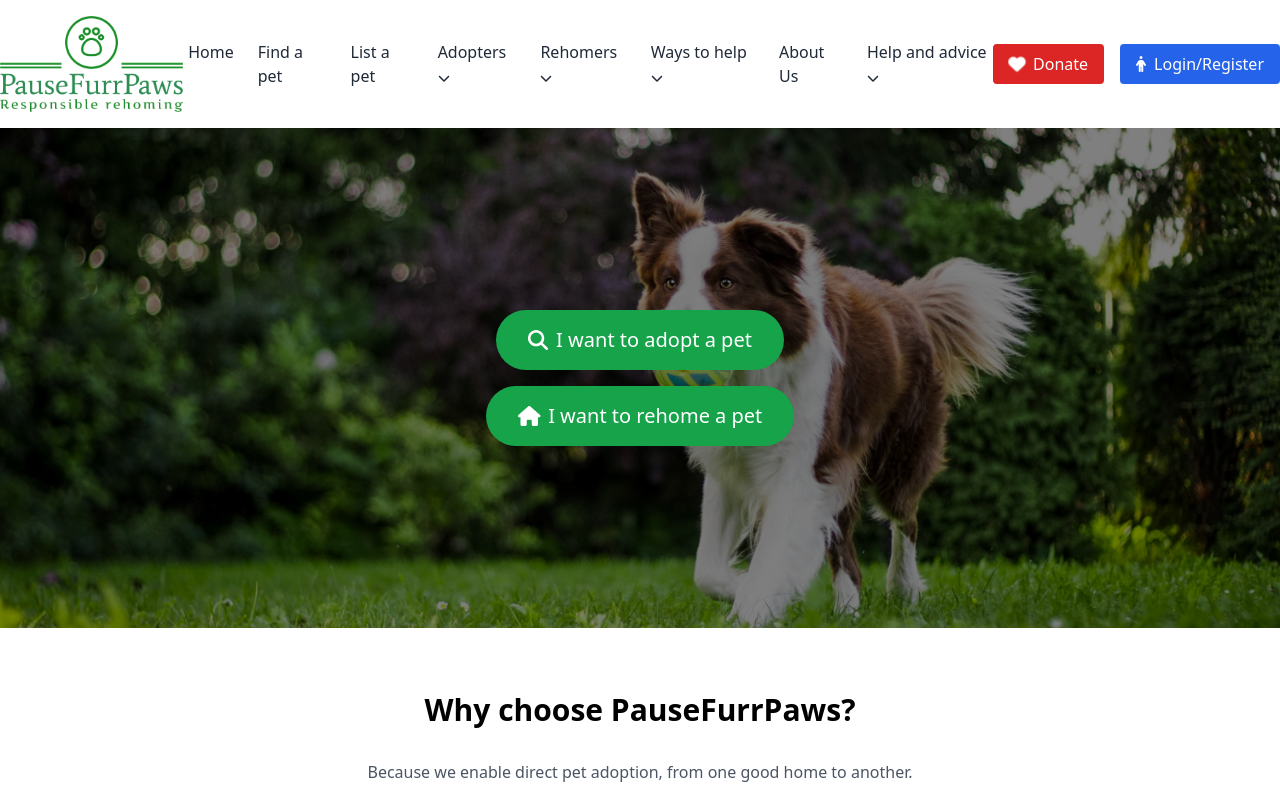
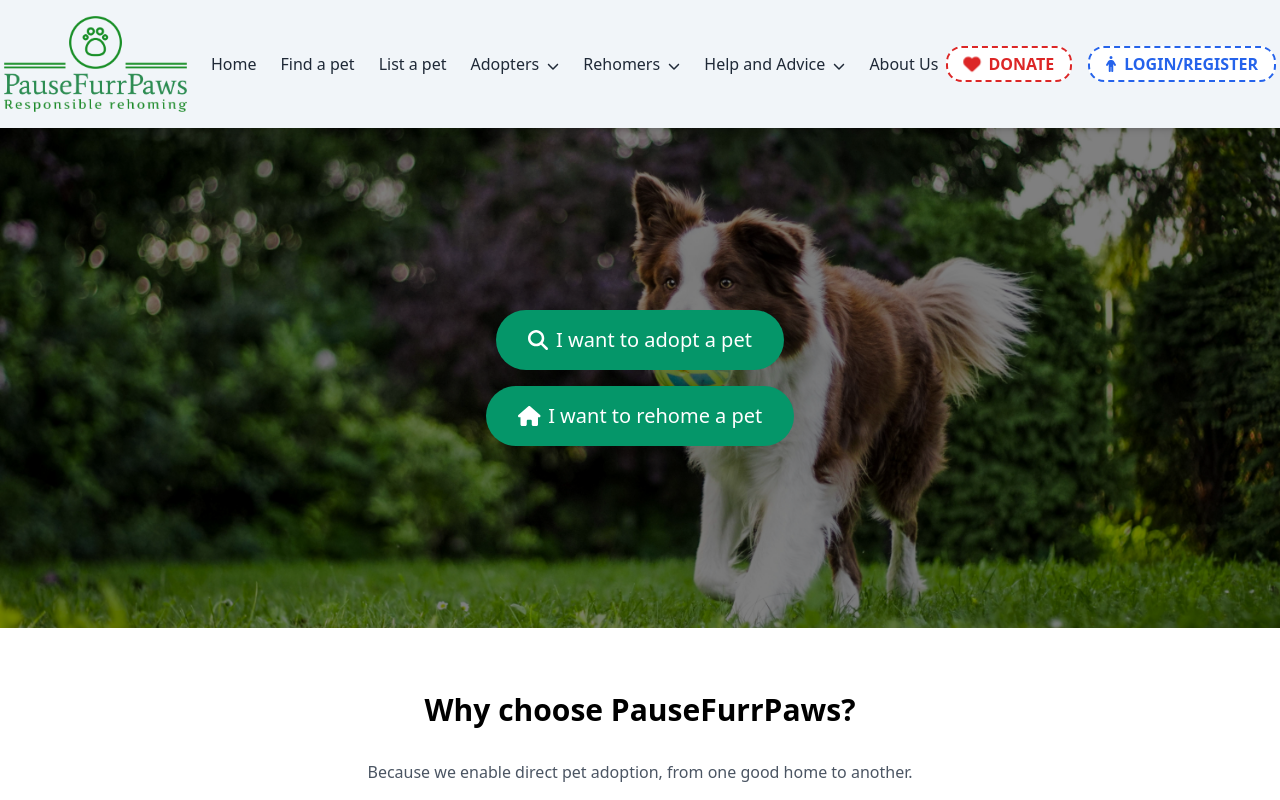
Before and after one commit to likhel/MyFirstApp, a React (Vite) app: page / in a window 1280 px wide. Shown: the top 800 px of the page. Built offline with nearby package versions, Linux system fonts and the light colour scheme.

Commit message:
dropdown,nav,main design

```diff
--- a/package.json
+++ b/package.json
@@ -8,7 +8,6 @@
     "build": "vite build",
     "lint": "eslint .",
     "preview": "vite preview"
-
   },
   "dependencies": {
     "@fortawesome/fontawesome-svg-core": "^6.6.0",
@@ -16,8 +15,10 @@
     "@fortawesome/free-regular-svg-icons": "^6.6.0",
     "@fortawesome/free-solid-svg-icons": "^6.6.0",
     "@fortawesome/react-fontawesome": "^0.2.2",
+    "framer-motion": "^11.11.10",
     "react": "^18.3.1",
     "react-dom": "^18.3.1",
+    "react-dropdown": "^1.11.0",
     "react-router-dom": "^6.26.2"
   },
   "devDependencies": {
--- a/src/App.jsx
+++ b/src/App.jsx
@@ -1,6 +1,7 @@
 import React from 'react'
 import MyRoutes from './MyRoutes'
 import './index.css'
+
 
 const App = () => {
   return (
--- a/src/components/Header.jsx
+++ b/src/components/Header.jsx
@@ -1,15 +1,12 @@
-import React from 'react';
+import React, { useState } from 'react';
 import { Link } from 'react-router-dom';
 import { FontAwesomeIcon } from '@fortawesome/react-fontawesome';
 import { faChevronDown, faHeart, faPerson } from '@fortawesome/free-solid-svg-icons';
-// import './header.css';
-
-
+import { AnimatePresence, motion } from 'framer-motion';
 
 const Header = () => {
   return (
-    <>
-      <header className="bg-white shadow-md">
+    <header className="bg-slate-100 shadow-md sticky top-0 z-50">
       <div className="container mx-auto flex justify-around items-center py-4">
         <div className="flex items-center">
           <img src="images/paplogo.png" alt="Logo" className="h-24 mr-4" />
@@ -20,42 +17,108 @@ const Header = () => {
             <li><Link to="/find-a-pet" className="hover:text-green-700">Find a pet</Link></li>
             <li><Link to="/list-a-pet" className="hover:text-green-700">List a pet</Link></li>
             <li>
-                <Link to="/adopters" className="hover:text-green-700">
-                  Adopters <FontAwesomeIcon icon={faChevronDown} className = 'text-12px' />
-                </Link>
+              <FlyoutLink href="/adopters" FlyoutContent={AdoptersContent}>
+                Adopters <FontAwesomeIcon icon={faChevronDown} className="ml-1 text-12px" />
+              </FlyoutLink>
             </li>
             <li>
-                <Link to="/rehomers" className="hover:text-green-700">
-                  Rehomers <FontAwesomeIcon icon={faChevronDown} className = 'text-12px' />
-                </Link>
+              <FlyoutLink href="/rehomers" FlyoutContent={RehomersContent}>
+                Rehomers <FontAwesomeIcon icon={faChevronDown} className="ml-1 text-12px" />
+              </FlyoutLink>
             </li>
             <li>
-                <Link to="/ways-to-help" className="hover:text-green-700">
-                  Ways to help <FontAwesomeIcon icon={faChevronDown} className = 'text-12px'/>
-                </Link>
+              <FlyoutLink href="/help-advice" FlyoutContent={HelpAndAdviceContent}>
+                Help and Advice <FontAwesomeIcon icon={faChevronDown} className="ml-1 text-12px" />
+              </FlyoutLink>
             </li>
-              <li><Link to="/about-us" className="hover:text-green-700">About Us</Link></li>
-              <li>
-                <Link to="/help-advice" className="hover:text-green-700">
-                  Help and advice <FontAwesomeIcon icon={faChevronDown} className = 'text-12px'/>
-                </Link>
-              </li>
+            <li><Link to="/list-a-pet" className="hover:text-green-700">About Us</Link></li>
           </ul>
         </nav>
         <div className="flex space-x-4">
-            <button className="bg-red-600 text-white px-4 py-2 rounded flex items-center hover:bg-rose-500">
+          <button className="rounded-2xl border-2 border-dashed border-red-600 bg-white px-4 py-1 font-semibold uppercase text-red-600 transition-all duration-300 hover:translate-x-2 hover:translate-y-2 hover:rounded-md hover:shadow-custom-red active:translate-x-0 active:translate-y-0 active:rounded-2xl active:shadow-none">
             <FontAwesomeIcon icon={faHeart} className="mr-2 fa-beat heart-icon" />
             Donate
           </button>
-            <button className="bg-blue-600 text-white px-4 py-2 rounded flex items-center hover:bg-blue-500">
+          <button className="rounded-2xl border-2 border-dashed border-blue-600 bg-white px-4 py-1 font-semibold uppercase text-blue-600 transition-all duration-300 hover:translate-x-2 hover:translate-y-2 hover:rounded-md hover:shadow-custom-blue active:translate-x-0 active:translate-y-0 active:rounded-2xl active:shadow-none">
             <FontAwesomeIcon icon={faPerson} className="mr-2" />
             Login/Register
           </button>
         </div>
       </div>
     </header>
-    </>
   );
 };
 
+// Flyout Link Component with Dropdown Menu Animation
+const FlyoutLink = ({ children, href, FlyoutContent }) => {
+  const [open, setOpen] = useState(false);
+
+  return (
+    <div
+      onMouseEnter={() => setOpen(true)}
+      onMouseLeave={() => setOpen(false)}
+      className="relative"
+    >
+      <Link to={href} className="relative text-gray-800 hover:text-green-700">
+        {children}
+        {/* Underline effect */}
+        <span
+          style={{
+            transform: open ? "scaleX(1)" : "scaleX(0)",
+          }}
+          className="absolute bottom-0 left-0 right-0 h-0.5 bg-green-700 transform scale-x-0 transition-transform duration-300 ease-out"
+        />
+      </Link>
+      <AnimatePresence>
+        {open && (
+          <motion.div
+            initial={{ opacity: 0, y: 10 }}
+            animate={{ opacity: 1, y: 0 }}
+            exit={{ opacity: 0, y: 10 }}
+            className="absolute left-0 top-10 bg-white shadow-lg rounded-lg p-4 w-48"
+            style={{ width: '200px' }}
+          >
+            {/* Triangle shape */}
+            <div className="absolute top-0 left-4 transform -translate-y-1/2">
+              <div className="w-3 h-3 bg-white rotate-45 shadow-lg"></div>
+            </div>
+            <FlyoutContent />
+          </motion.div>
+        )}
+      </AnimatePresence>
+    </div>
+  );
+};
+
+// Content for Adopters Dropdown
+const AdoptersContent = () => (
+  <div className="space-y-2">
+    <a href="#" className="block hover:underline text-green-700">Are You Ready To Adopt?</a>
+    <a href="#" className="block hover:underline text-green-700">How It Works - Adopters</a>
+    <a href="#" className="block hover:underline text-green-700">Adoption Guidelines</a>
+    <a href="#" className="block hover:underline text-green-700">Top Tips For Adopters</a>
+    <a href="#" className="block hover:underline text-green-700">Testimonials from Adopters</a>
+    <a href="#" className="block hover:underline text-green-700">Browse Pets</a>
+  </div>
+);
+
+// Content for Rehomers Dropdown
+const RehomersContent = () => (
+  <div className="space-y-2">
+    <a href="#" className="block hover:underline text-green-700">How It Works - Rehomers</a>
+    <a href="#" className="block hover:underline text-green-700">Rehoming Guidelines</a>
+    <a href="#" className="block hover:underline text-green-700">Preparing Your Pet</a>
+    <a href="#" className="block hover:underline text-green-700">Frequently Asked Questions</a>
+  </div>
+);
+
+// Content for Help and Advice Dropdown
+const HelpAndAdviceContent = () => (
+  <div className="space-y-2">
+    <a href="#" className="block hover:underline text-green-700">Frequently Asked Questions</a>
+    <a href="#" className="block hover:underline text-green-700">Pet Care Information</a>
+    <a href="#" className="block hover:underline text-green-700">Contact PetRehomer</a>
+  </div>
+);
+
 export default Header;
--- a/src/components/Main.jsx
+++ b/src/components/Main.jsx
@@ -13,11 +13,11 @@ const Main = () => {
         }}
       >
         <div className="absolute inset-0 bg-black bg-opacity-50 flex flex-col justify-center items-center space-y-4">
-          <button className="bg-green-600 text-white text-xl px-8 py-4 rounded-full flex items-center space-x-2 transition-transform duration-300 transform hover:scale-105">
+          <button className="bg-emerald-600 text-white text-xl px-8 py-4 rounded-full flex items-center space-x-2 transition-all duration-300 hover:translate-x-4 hover:-translate-y-2 hover:bg-green-600">
             <FontAwesomeIcon icon={faSearch} />
             <span>I want to adopt a pet</span>
           </button>
-          <button className="bg-green-600 text-white text-xl px-8 py-4 rounded-full flex items-center space-x-2 transition-transform duration-300 transform hover:scale-105">
+          <button className="bg-emerald-600 text-white text-xl px-8 py-4 rounded-full flex items-center space-x-2 transition-all duration-300 hover:translate-x-4 hover:-translate-y-2 hover:bg-green-600">
             <FontAwesomeIcon icon={faHome} />
             <span>I want to rehome a pet</span>
           </button>
--- a/tailwind.config.js
+++ b/tailwind.config.js
@@ -7,8 +7,26 @@ export default {
       fontSize:{
         '12px': '12px',
         '10px': '10px',
-      }
+
+      },
+      translate: {
+
+        '-4': '-1rem', // Customize as needed
+        '0': '0',
+        '2': '0.5rem', // Adding custom translate value for x and y
+        '-2': '-0.5rem', // Adding custom negative translate value for x and y
+      },
+      boxShadow: {
+        'custom-red': '3px 3px 0px red', // Customize as needed
+        'custom-blue': '3px 3px 0px blue'
+      },
+    },
+  },
+  variants: {
+    extend: {
+      translate: ['hover'], // Enable hover variants for translate
     },
   },
   plugins: [],
+  plugins: [],
 }
```
Also changed, not shown: 1 other file (tests, documents, lock files or other folders). Lines whose indentation alone changed are shown as unchanged.
